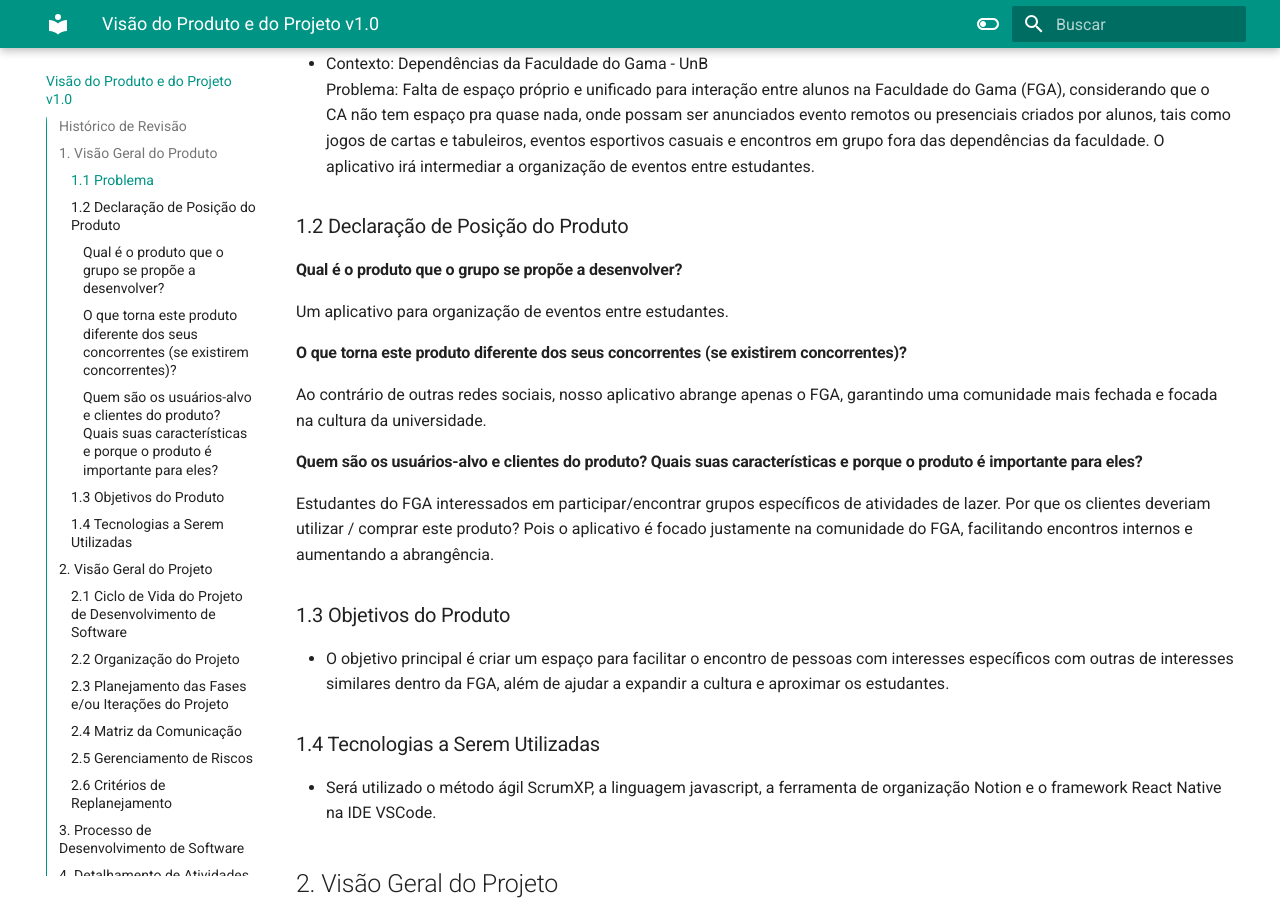
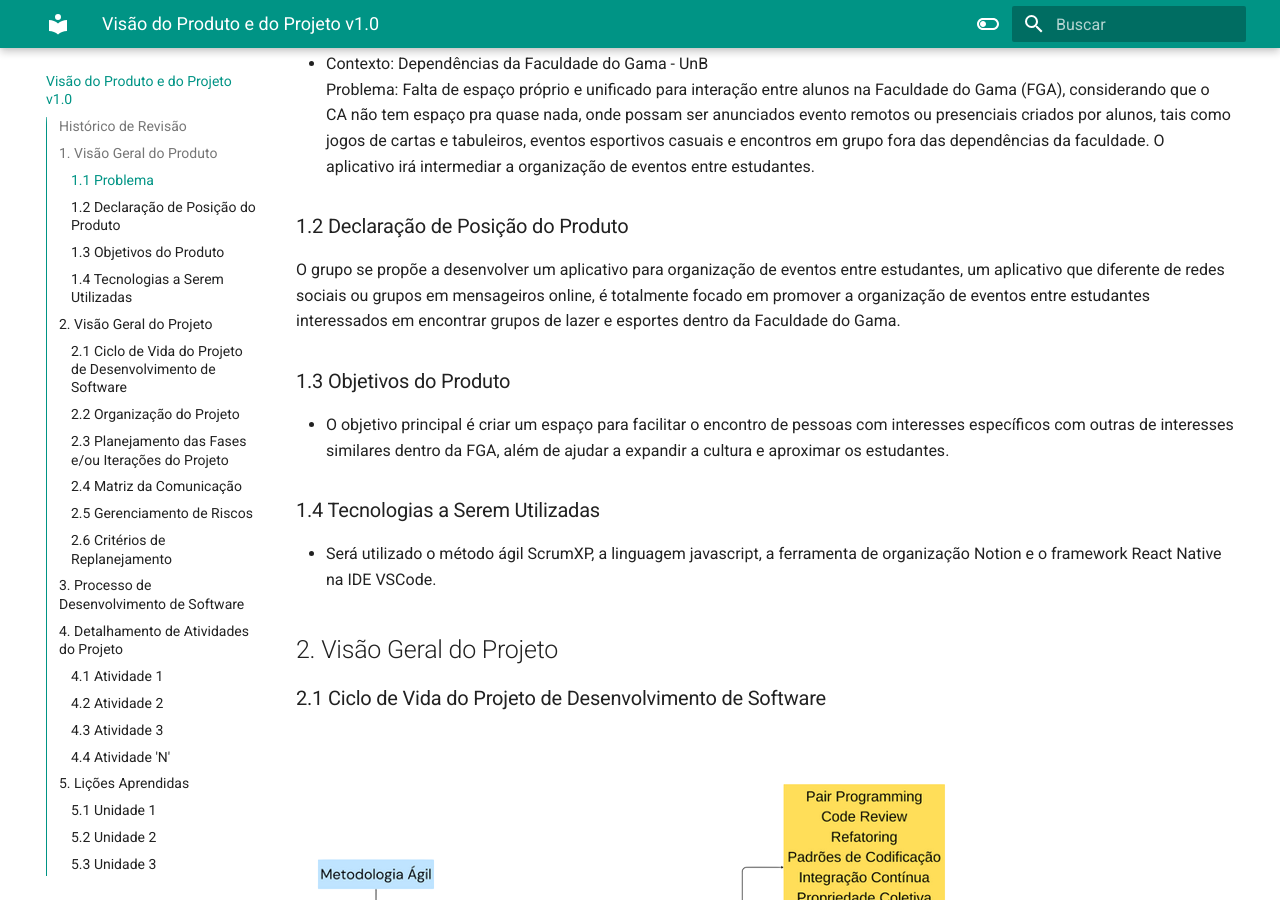
Before and after one commit to FGA0138-MDS-Ajax/2023-2-ORION, an MkDocs documentation site: the page built from docs/index.md, in a window 1280 px wide and 900 px high, scrolled down 390 px. Built offline with MkDocs 1.6.1 and Material for MkDocs 9.7.7, drawn with Linux system fonts in a browser that asks for light colours.

Commit message:
Correção do 1.2, havia conteúdo do template no doc final.

```diff
--- a/docs/index.md
+++ b/docs/index.md
@@ -11,14 +11,8 @@ O histórico de revisão deste documento pode ser encontrado [aqui](./historico.
 Problema: Falta de espaço próprio e unificado para interação entre alunos na Faculdade do Gama (FGA), considerando que o CA não tem espaço pra quase nada, onde possam ser anunciados evento remotos ou presenciais criados por alunos, tais como jogos de cartas e tabuleiros, eventos esportivos casuais e encontros em grupo fora das dependências da faculdade.
 O aplicativo irá intermediar a organização de eventos entre estudantes.
 ### 1.2 Declaração de Posição do Produto
-#### Qual é o produto que o grupo se propõe a desenvolver?</br>
-Um aplicativo para organização de eventos entre estudantes.
-#### O que torna este produto diferente dos seus concorrentes (se existirem concorrentes)?</br>
-Ao contrário de outras redes sociais, nosso aplicativo abrange apenas o FGA, garantindo uma comunidade mais fechada e focada na cultura da universidade.
-#### Quem são os usuários-alvo e clientes do produto? Quais suas características e porque o produto é importante para eles? </br>
-Estudantes do FGA interessados em participar/encontrar grupos específicos de atividades de lazer.
-Por que os clientes deveriam utilizar / comprar este produto?
-Pois o aplicativo é focado justamente na comunidade do FGA, facilitando encontros internos e aumentando a abrangência.
+
+O grupo se propõe a desenvolver um aplicativo para organização de eventos entre estudantes, um aplicativo que diferente de redes sociais ou grupos em mensageiros online, é totalmente focado em promover a organização de eventos entre estudantes interessados em encontrar grupos de lazer e esportes dentro da Faculdade do Gama.
 
 ### 1.3 Objetivos do Produto
 * O objetivo principal é criar um espaço para facilitar o encontro de pessoas com interesses específicos com outras de interesses similares dentro da FGA, além de ajudar a expandir a cultura e aproximar os estudantes.
```
